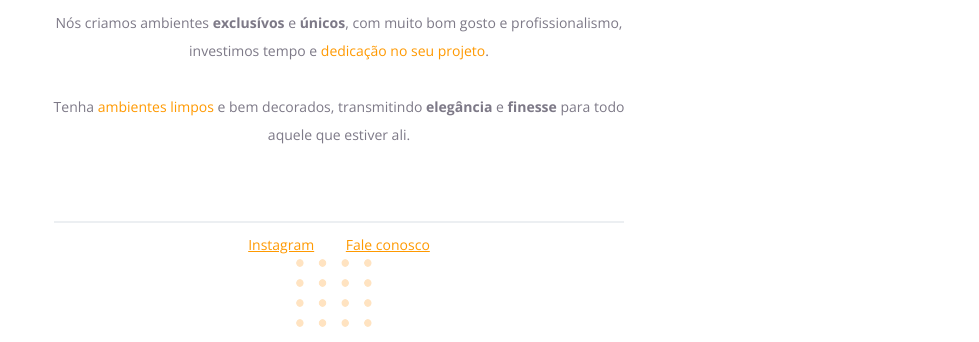
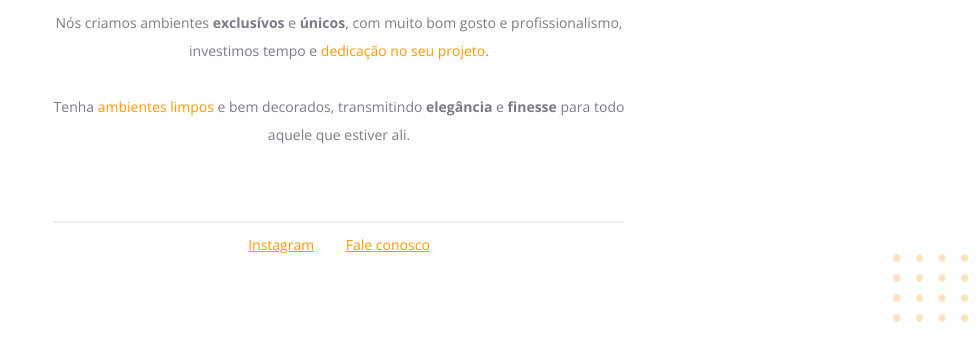
Before and after one commit to EvertonPSilva09/moveis-planejados, a plain HTML site: page index.html in a window 1280 px wide. Shown: the part 468-810 px from the top of the page, without its empty margins (301-1280 px from the left). Drawn offline with nearby package versions, Linux system fonts and the light colour scheme.

Commit message:
ajustando posiçao do elemento balls

```diff
--- a/style.css
+++ b/style.css
@@ -31,7 +31,8 @@ a {
   color: #ff9900;
 }
 
-p, #footer {
+p,
+#footer {
   color: #7d7987;
 
   font-size: 14px;
@@ -43,10 +44,16 @@ p, #footer {
 }
 
 #line {
-	width: 568px;
-	height: 0px;
+  width: 568px;
+  height: 0px;
 
-	margin: 0 auto 8px;
+  margin: 0 auto 8px;
 
-	border: 1px solid #eceff2;
+  border: 1px solid #eceff2;
 }
+
+#balls {
+  position: fixed;
+  bottom: 0px;
+  right: 0px;
+}
```
